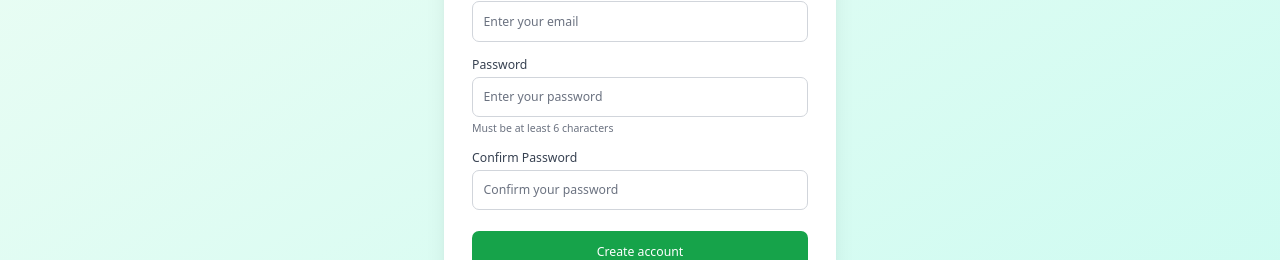
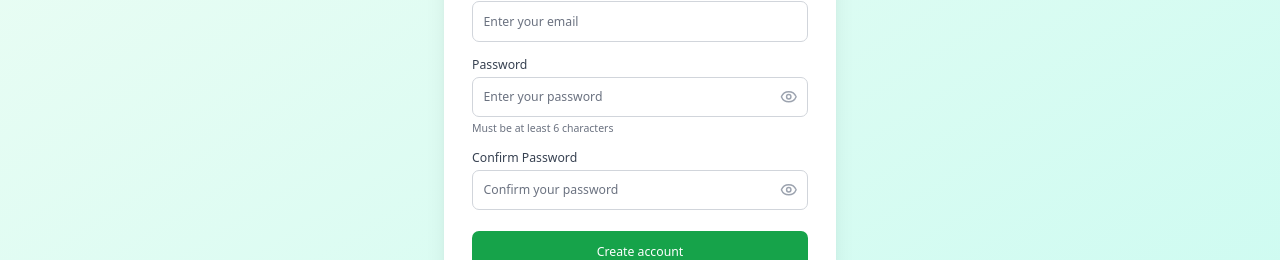
Before and after one commit to rop2024/Promptly, a React (Vite) app in the folder client/: page /register in a window 1280 px wide. Shown: the part 394-654 px from the top of the page. Built offline with nearby package versions, Linux system fonts and the light colour scheme; no server answers; the HTML template or start-up script is replaced by a standard one.

Commit message:
Add password visibility toggle to login and register forms

```diff
--- a/client/src/pages/Auth/Login.jsx
+++ b/client/src/pages/Auth/Login.jsx
@@ -1,5 +1,6 @@
 import React, { useState, useEffect } from 'react';
 import { Link, useNavigate, useLocation } from 'react-router-dom';
+import { Eye, EyeOff } from 'lucide-react';
 import authService from '../../services/authService.js';
 
 const Login = () => {
@@ -7,6 +8,7 @@ const Login = () => {
     email: '',
     password: ''
   });
+  const [showPassword, setShowPassword] = useState(false);
   const [loading, setLoading] = useState(false);
   const [message, setMessage] = useState('');
   const navigate = useNavigate();
@@ -108,17 +110,26 @@ const Login = () => {
                 <label htmlFor="password" className="block text-sm font-medium text-gray-700">
                   Password
                 </label>
+                <div className="relative mt-1">
                   <input
                     id="password"
                     name="password"
-                  type="password"
+                    type={showPassword ? "text" : "password"}
                     autoComplete="current-password"
                     required
                     value={formData.password}
                     onChange={handleChange}
-                  className="mt-1 appearance-none relative block w-full px-3 py-3 border border-gray-300 placeholder-gray-500 text-gray-900 rounded-lg focus:outline-none focus:ring-brand-primary focus:border-brand-primary focus:z-10 sm:text-sm transition-all duration-300"
+                    className="appearance-none relative block w-full px-3 py-3 pr-10 border border-gray-300 placeholder-gray-500 text-gray-900 rounded-lg focus:outline-none focus:ring-brand-primary focus:border-brand-primary focus:z-10 sm:text-sm transition-all duration-300"
                     placeholder="Enter your password"
                   />
+                  <button
+                    type="button"
+                    onClick={() => setShowPassword(!showPassword)}
+                    className="absolute inset-y-0 right-0 pr-3 flex items-center text-gray-400 hover:text-gray-600"
+                  >
+                    {showPassword ? <EyeOff className="h-5 w-5" /> : <Eye className="h-5 w-5" />}
+                  </button>
+                </div>
               </div>
             </div>
 
--- a/client/src/pages/Auth/Register.jsx
+++ b/client/src/pages/Auth/Register.jsx
@@ -1,5 +1,6 @@
 import React, { useState, useEffect } from 'react';
 import { Link, useNavigate } from 'react-router-dom';
+import { Eye, EyeOff } from 'lucide-react';
 import authService from '../../services/authService.js';
 
 const Register = () => {
@@ -9,6 +10,8 @@ const Register = () => {
     password: '',
     confirmPassword: ''
   });
+  const [showPassword, setShowPassword] = useState(false);
+  const [showConfirmPassword, setShowConfirmPassword] = useState(false);
   const [loading, setLoading] = useState(false);
   const [message, setMessage] = useState('');
   const navigate = useNavigate();
@@ -138,17 +141,26 @@ const Register = () => {
                 <label htmlFor="password" className="block text-sm font-medium text-gray-700">
                   Password
                 </label>
+                <div className="relative mt-1">
                   <input
                     id="password"
                     name="password"
-                  type="password"
+                    type={showPassword ? "text" : "password"}
                     autoComplete="new-password"
                     required
                     value={formData.password}
                     onChange={handleChange}
-                  className="mt-1 appearance-none relative block w-full px-3 py-3 border border-gray-300 placeholder-gray-500 text-gray-900 rounded-lg focus:outline-none focus:ring-green-500 focus:border-green-500 focus:z-10 sm:text-sm"
+                    className="appearance-none relative block w-full px-3 py-3 pr-10 border border-gray-300 placeholder-gray-500 text-gray-900 rounded-lg focus:outline-none focus:ring-green-500 focus:border-green-500 focus:z-10 sm:text-sm"
                     placeholder="Enter your password"
                   />
+                  <button
+                    type="button"
+                    onClick={() => setShowPassword(!showPassword)}
+                    className="absolute inset-y-0 right-0 pr-3 flex items-center text-gray-400 hover:text-gray-600"
+                  >
+                    {showPassword ? <EyeOff className="h-5 w-5" /> : <Eye className="h-5 w-5" />}
+                  </button>
+                </div>
                 <p className="mt-1 text-xs text-gray-500">Must be at least 6 characters</p>
               </div>
 
@@ -156,17 +168,26 @@ const Register = () => {
                 <label htmlFor="confirmPassword" className="block text-sm font-medium text-gray-700">
                   Confirm Password
                 </label>
+                <div className="relative mt-1">
                   <input
                     id="confirmPassword"
                     name="confirmPassword"
-                  type="password"
+                    type={showConfirmPassword ? "text" : "password"}
                     autoComplete="new-password"
                     required
                     value={formData.confirmPassword}
                     onChange={handleChange}
-                  className="mt-1 appearance-none relative block w-full px-3 py-3 border border-gray-300 placeholder-gray-500 text-gray-900 rounded-lg focus:outline-none focus:ring-green-500 focus:border-green-500 focus:z-10 sm:text-sm"
+                    className="appearance-none relative block w-full px-3 py-3 pr-10 border border-gray-300 placeholder-gray-500 text-gray-900 rounded-lg focus:outline-none focus:ring-green-500 focus:border-green-500 focus:z-10 sm:text-sm"
                     placeholder="Confirm your password"
                   />
+                  <button
+                    type="button"
+                    onClick={() => setShowConfirmPassword(!showConfirmPassword)}
+                    className="absolute inset-y-0 right-0 pr-3 flex items-center text-gray-400 hover:text-gray-600"
+                  >
+                    {showConfirmPassword ? <EyeOff className="h-5 w-5" /> : <Eye className="h-5 w-5" />}
+                  </button>
+                </div>
               </div>
             </div>
 
```
Lines whose indentation alone changed are shown as unchanged.
